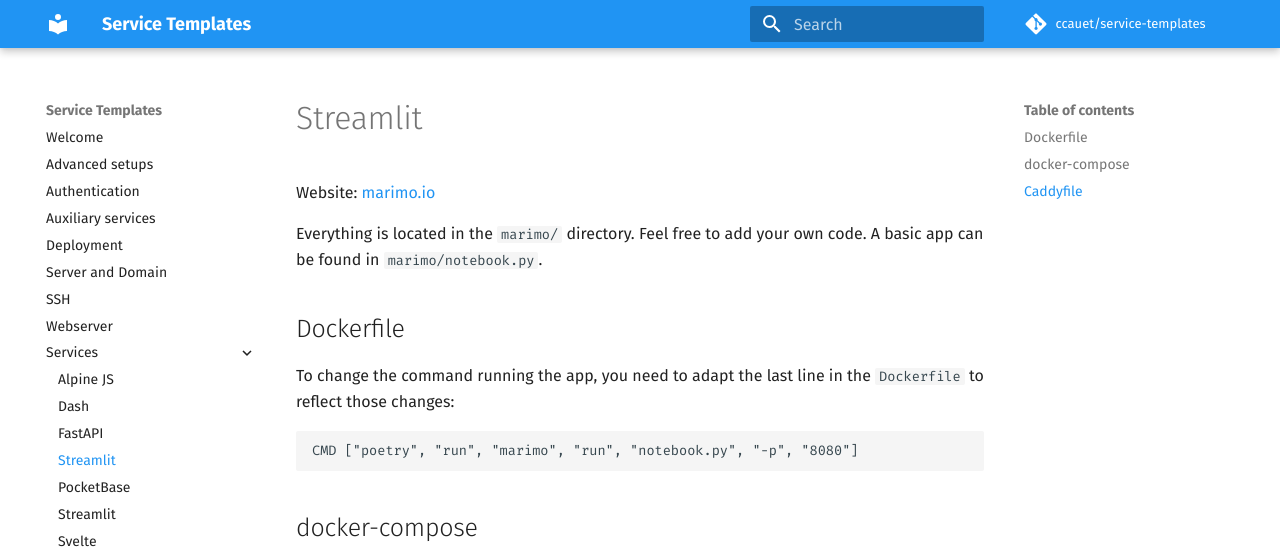
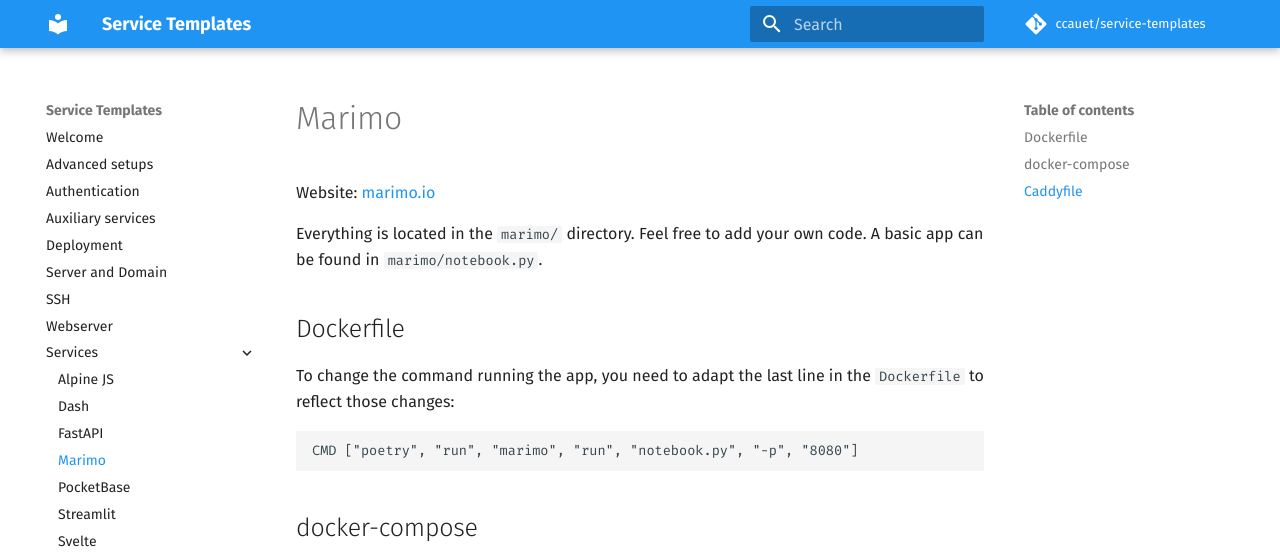
Before and after one commit to point8/service-templates, an MkDocs documentation site: the page built from docs/content/services/marimo.md, in a window 1280 px wide and 1119 px high. Shown: the top 555 px of the window. Built offline with MkDocs 1.6.1 and Material for MkDocs 9.7.7, drawn with Linux system fonts in a browser that asks for light colours.

Commit message:
Fix header

```diff
--- a/docs/content/services/marimo.md
+++ b/docs/content/services/marimo.md
@@ -1,4 +1,4 @@
-# Streamlit
+# Marimo
 
 Website: [marimo.io](https://streamlit.io/)
 
```
